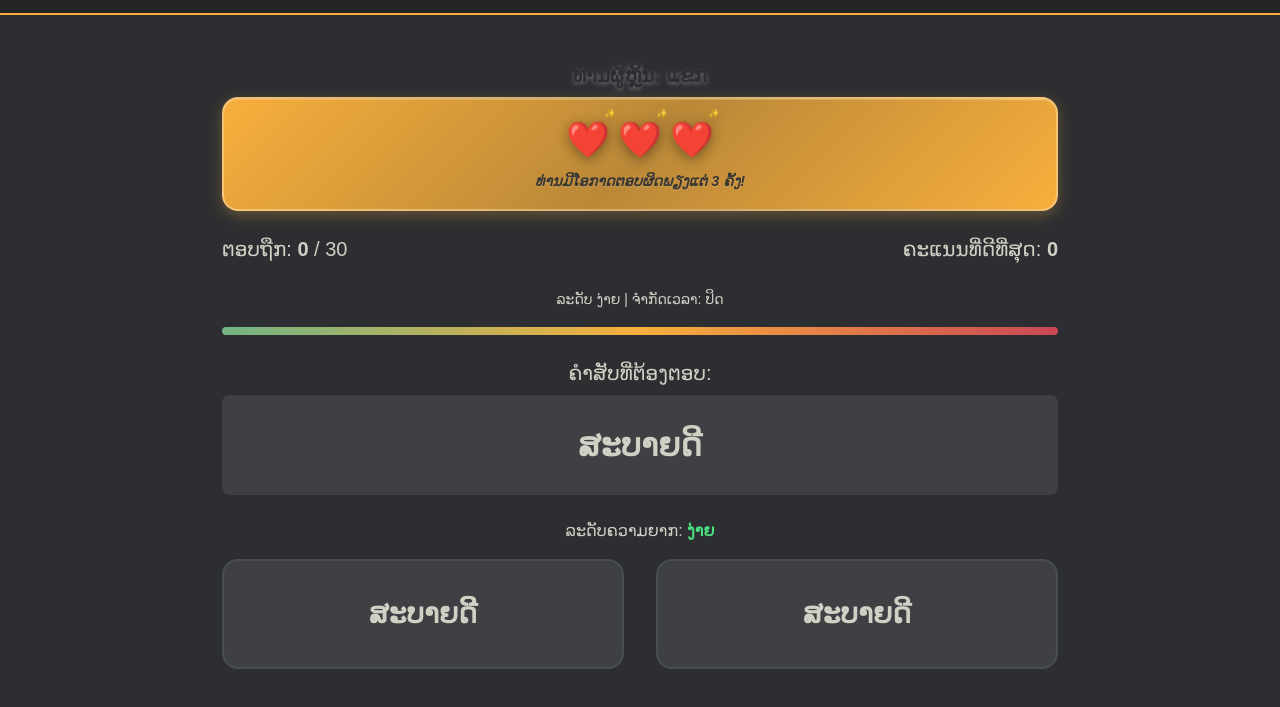
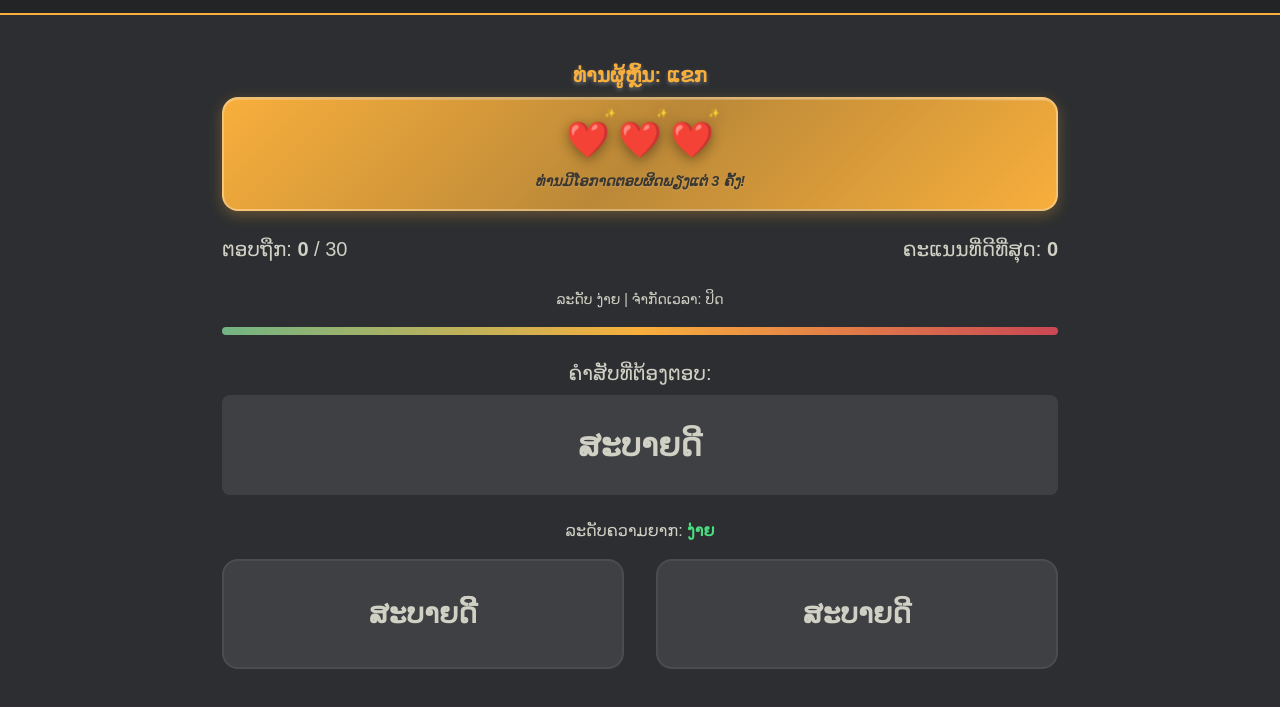
Before and after one commit to oudomsavanh/LaoTypo, a plain HTML site: page gameplay.html in a window 1280 px wide. Shown: the part 59-766 px from the top of the page. Drawn offline with nearby package versions, Linux system fonts and the light colour scheme; no server answers.

Commit message:
Update gameplay.html
Change text color

```diff
--- a/gameplay.html
+++ b/gameplay.html
@@ -389,7 +389,7 @@
                     ກຳລັງໂຫຼດຄຳສັບຈາກ Google Sheets...
                 </div>
                     <div class="text-center mb-2">
-                        <h2 class="text-xl font-bold" style="color: var(--bg-color); text-shadow: 0 2px 4px rgba(255, 255, 255, 0.3);">ທ່ານຜູ້ຫຼິ້ນ: <span id="game-player-name"></span></h2>
+                        <h2 class="text-xl font-bold" style="color: var(--main-color); text-shadow: 0 2px 4px rgba(255, 255, 255, 0.3);">ທ່ານຜູ້ຫຼິ້ນ: <span id="game-player-name"></span></h2>
                     </div>
                 <!-- Redesigned Life Bar with Enhanced Visual Design -->
                 <div class="life-bar-container">
```
